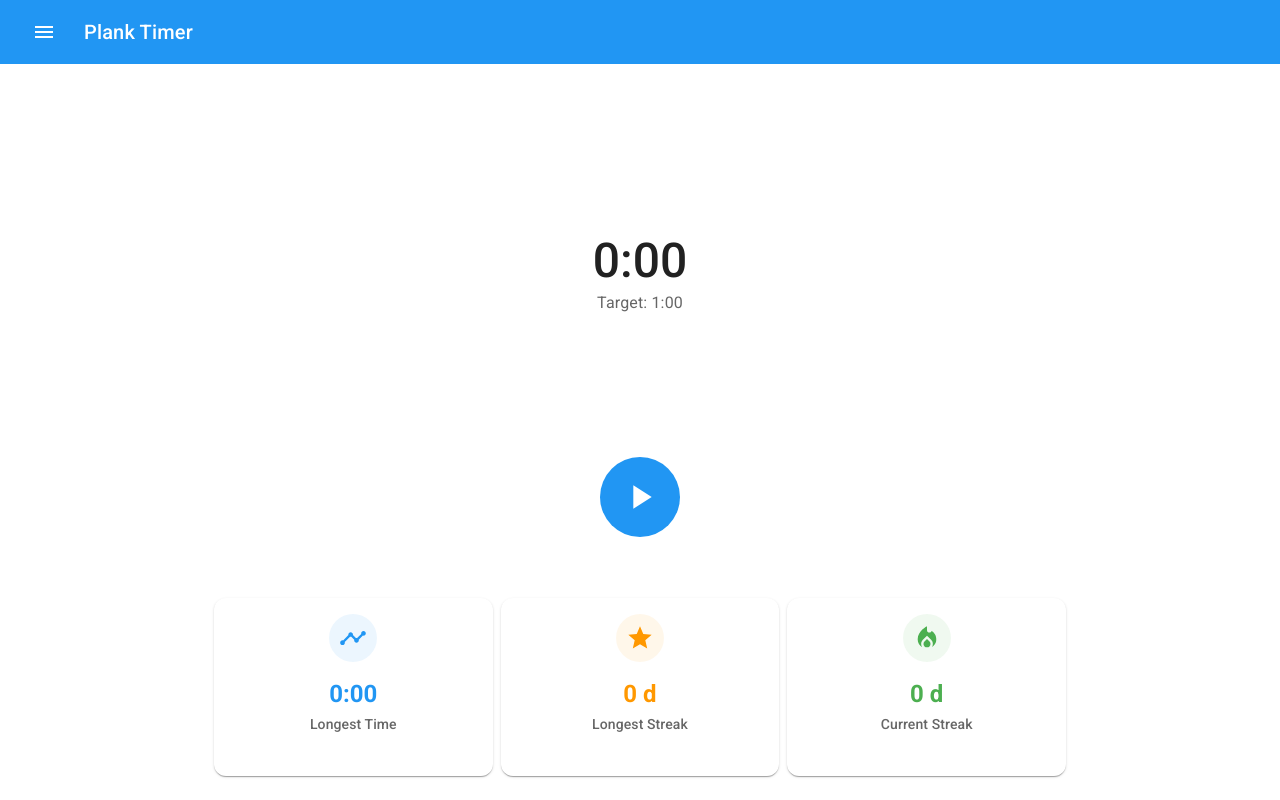
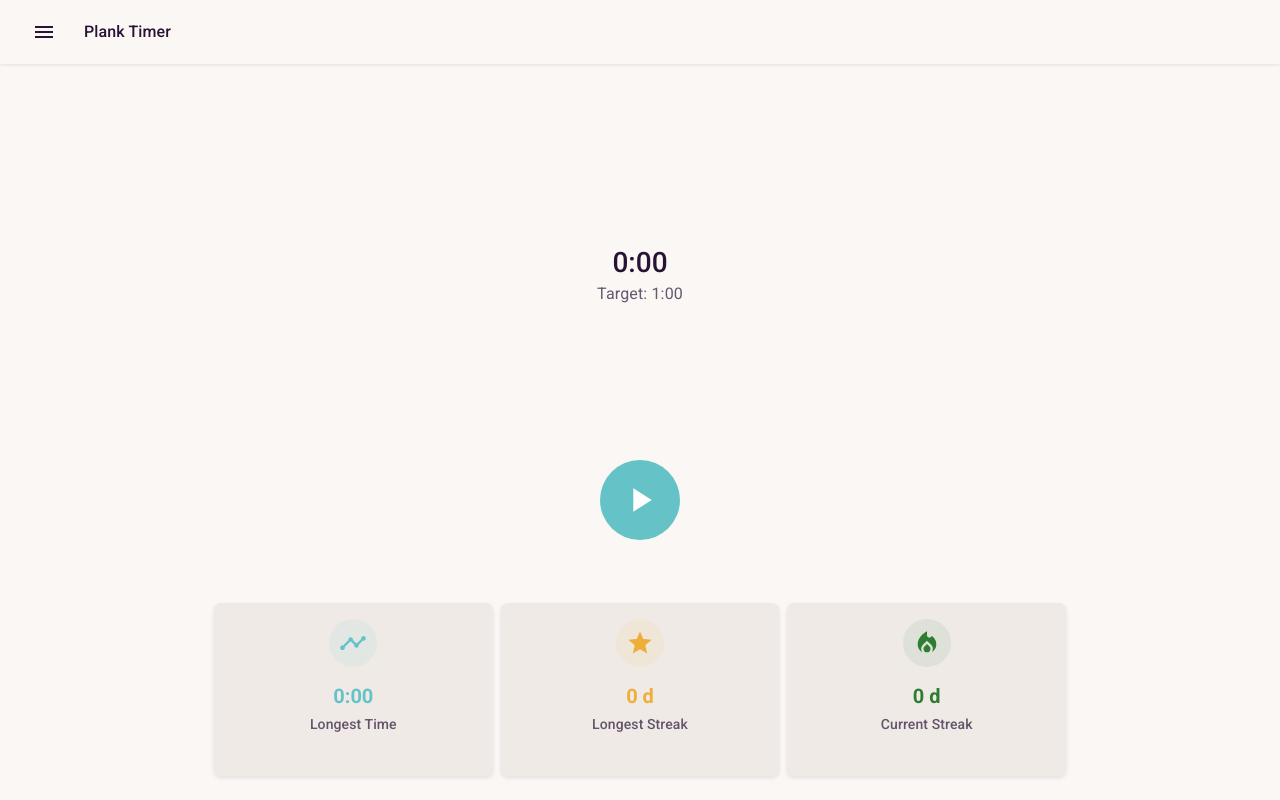
Before and after one commit to wudong/the-plank-app, a React (Vite) app: page / in a window 1280 px wide. Built offline with nearby package versions, Linux system fonts and the light colour scheme.

Commit message:
change the color theme to be a bit more appealing

```diff
--- a/src/components/Sidebar.tsx
+++ b/src/components/Sidebar.tsx
@@ -16,7 +16,11 @@ import {
   DialogActions,
   Button,
   TextField,
+  IconButton,
+  Paper,
+  useTheme
 } from '@mui/material';
+import EditIcon from '@mui/icons-material/Edit';
 import TimerIcon from '@mui/icons-material/Timer';
 import BarChartIcon from '@mui/icons-material/BarChart';
 import SettingsIcon from '@mui/icons-material/Settings';
@@ -37,6 +41,7 @@ const Sidebar: React.FC<SidebarProps> = ({
   userName = 'User',
   userAvatar = '/default-avatar.png',
 }) => {
+  const theme = useTheme();
   const [cleanDataDialogOpen, setCleanDataDialogOpen] = useState(false);
   const [editProfileOpen, setEditProfileOpen] = useState(false);
   const [editProfile, setEditProfile] = useState({
@@ -57,7 +62,7 @@ const Sidebar: React.FC<SidebarProps> = ({
     setCleanDataDialogOpen(false);
     usePlankStore.getState().reset();
     onClose();
-  }, [ onClose]);
+  }, [onMenuItemClick, onClose]);
 
   const handleCloseDialog = () => {
     setCleanDataDialogOpen(false);
@@ -93,17 +98,44 @@ const Sidebar: React.FC<SidebarProps> = ({
           role="presentation"
         >
 
-            <Box sx={{ display: 'flex', flexDirection: 'column', alignItems: 'center', position: 'relative', height: 200, bgcolor: 'primary.main', color: 'white', pt: 6 }}>
+            <Box sx={{
+              display: 'flex',
+              flexDirection: 'column',
+              alignItems: 'center',
+              position: 'relative',
+              my: 4,
+            }}>
               <Avatar
                 src={userAvatar}
-                sx={{ width: 80, height: 80, mb: 1 }}
-                onClick={handleEditProfile}
+                sx={{
+                  width: 80,
+                  height: 80,
+                  mb: 1,
+                  border: `3px solid ${theme.palette.background.paper}`,
+                  boxShadow: theme.shadows[3],
+                  backgroundColor: theme.palette.secondary.light
+                }}
               >
                 {userName?.charAt(0).toUpperCase()}
               </Avatar>
-              <Typography variant="h6" sx={{ mb: 1 }}>
-                {userName}
-              </Typography>
+              <Box sx={{ display: 'flex', alignItems: 'center' }}>
+                <Typography
+                  variant="h6"
+                  sx={{
+                    fontWeight: 500
+                  }}
+                >
+                  {userName}
+
+                </Typography>
+                <IconButton
+                  size="small"
+                  sx={{ ml: 1 }}
+                  onClick={handleEditProfile}
+                >
+                  <EditIcon fontSize="small" />
+                </IconButton>
+              </Box>
             </Box>
           <Divider />
           <List>
@@ -155,7 +187,6 @@ const Sidebar: React.FC<SidebarProps> = ({
         </DialogActions>
       </Dialog>
 
-      {/* Edit Profile Modal */}
       <Dialog open={editProfileOpen} onClose={handleCloseEditProfile}>
         <DialogTitle>Edit Profile</DialogTitle>
         <DialogContent>
--- a/src/theme.ts
+++ b/src/theme.ts
@@ -3,59 +3,238 @@ import { createTheme } from '@mui/material';
 export const theme = createTheme({
   palette: {
     primary: {
-      main: '#2196f3', // Blue
-      light: '#64b5f6',
-      dark: '#1976d2',
+      main: '#65c3c8', // daisyUI primary
+      light: '#8cd2d6',
+      dark: '#47888c',
+      contrastText: '#ffffff',
     },
     secondary: {
-      main: '#f50057', // Pink
-      light: '#ff4081',
-      dark: '#c51162',
-    },
-    success: {
-      main: '#4caf50', // Green
-      light: '#81c784',
-      dark: '#388e3c',
+      main: '#ef9fbc', // daisyUI secondary
+      light: '#f4b9ce',
+      dark: '#e77ea2',
+      contrastText: '#291334',
     },
     warning: {
-      main: '#ff9800', // Orange
-      light: '#ffb74d',
-      dark: '#f57c00',
+      main: '#eeaf3a', // daisyUI accent
+      light: '#f2c265',
+      dark: '#c79023',
+      contrastText: '#291334',
     },
-    error: {
-      main: '#f44336', // Red
-      light: '#e57373',
-      dark: '#d32f2f',
+    text: {
+      primary: '#291334', // daisyUI base-content
+      secondary: 'rgba(41, 19, 52, 0.7)', // Adjusted for readability
+      disabled: 'rgba(41, 19, 52, 0.38)',
     },
-    info: {
-      main: '#00bcd4', // Cyan
-      light: '#4dd0e1',
-      dark: '#0097a7',
+    background: {
+      default: '#faf7f5', // daisyUI base-100
+      paper: '#efeae6', // daisyUI base-200
     },
+    neutral: {
+      main: '#291334', // daisyUI neutral
+      light: '#3d1d4d',
+      dark: '#1a0c22',
+      contrastText: '#ffffff',
+    },
+    grey: {
+      50: '#faf7f5',  // daisyUI base-100
+      100: '#efeae6', // daisyUI base-200
+      200: '#e7e2df', // daisyUI base-300
+      300: '#d8d0cc',
+      400: '#bbb1ac',
+      500: '#9e938d',
+      600: '#82756e',
+      700: '#665a54',
+      800: '#4a403b',
+      900: '#2e2622',
+      A100: '#faf7f5',
+      A200: '#efeae6',
+      A400: '#e7e2df',
+      A700: '#d8d0cc',
+    },
+  },
+  shape: {
+    borderRadius: 19, // daisyUI --rounded-btn: 1.9rem
   },
   typography: {
     fontFamily: '"Roboto", "Helvetica", "Arial", sans-serif',
+    h1: {
+      fontWeight: 500,
+      fontSize: '2.5rem',
+    },
+    h2: {
+      fontWeight: 500,
+      fontSize: '2rem',
+    },
     h3: {
       fontWeight: 500,
+      fontSize: '1.75rem',
+    },
+    h4: {
+      fontWeight: 500,
+      fontSize: '1.5rem',
+    },
+    h5: {
+      fontWeight: 500,
+      fontSize: '1.25rem',
     },
     h6: {
       fontWeight: 500,
+      fontSize: '1rem',
+    },
+    subtitle1: {
+      fontSize: '1rem',
+      fontWeight: 400,
+    },
+    subtitle2: {
+      fontSize: '0.875rem',
+      fontWeight: 500,
+    },
+    body1: {
+      fontSize: '1rem',
+      lineHeight: 1.5,
+    },
+    body2: {
+      fontSize: '0.875rem',
+      lineHeight: 1.43,
     },
   },
   components: {
     MuiButton: {
       styleOverrides: {
         root: {
-          borderRadius: 8,
+          borderRadius: 19, // daisyUI --rounded-btn
+          textTransform: 'none',
+          fontWeight: 500,
         },
+        contained: {
+          boxShadow: 'none',
+          '&:hover': {
+            boxShadow: '0px 2px 4px rgba(41, 19, 52, 0.2)',
+          },
+        },
+      },
+      defaultProps: {
+        disableElevation: true,
       },
     },
     MuiCard: {
       styleOverrides: {
         root: {
-          borderRadius: 12,
+          borderRadius: 7, // daisyUI --tab-radius
+          backgroundColor: '#efeae6', // daisyUI base-200
+          boxShadow: '0px 2px 4px rgba(41, 19, 52, 0.1)',
+        },
+      },
+    },
+    MuiPaper: {
+      styleOverrides: {
+        root: {
+          backgroundImage: 'none',
+          backgroundColor: '#efeae6', // daisyUI base-200
+        },
+        elevation1: {
+          boxShadow: '0px 2px 4px rgba(41, 19, 52, 0.1)',
+        },
+        elevation2: {
+          boxShadow: '0px 4px 8px rgba(41, 19, 52, 0.1)',
+        },
+        elevation3: {
+          boxShadow: '0px 6px 12px rgba(41, 19, 52, 0.1)',
+        },
+      },
+      defaultProps: {
+        elevation: 1,
+      },
+    },
+    MuiAppBar: {
+      styleOverrides: {
+        root: {
+          backgroundColor: '#faf7f5', // daisyUI base-100
+          color: '#291334', // daisyUI base-content
+          boxShadow: '0px 1px 3px rgba(41, 19, 52, 0.1)',
+        },
+      },
+      defaultProps: {
+        elevation: 0,
+      },
+    },
+    MuiDrawer: {
+      styleOverrides: {
+        paper: {
+          backgroundColor: '#faf7f5', // daisyUI base-100
+          borderRight: '2px solid #e7e2df', // daisyUI base-300
+        },
+      },
+    },
+    MuiDialog: {
+      styleOverrides: {
+        paper: {
+          borderRadius: 7, // daisyUI --tab-radius
+          backgroundColor: '#faf7f5', // daisyUI base-100
+        },
+      },
+    },
+    MuiDivider: {
+      styleOverrides: {
+        root: {
+          borderColor: '#e7e2df', // daisyUI base-300
+        },
+      },
+    },
+    MuiTextField: {
+      styleOverrides: {
+        root: {
+          '& .MuiOutlinedInput-root': {
+            borderRadius: 7, // daisyUI --tab-radius
+            '& fieldset': {
+              borderWidth: '2px', // daisyUI --tab-border
+              borderColor: '#e7e2df', // daisyUI base-300
+            },
+          },
+        },
+      },
+    },
+    MuiTab: {
+      styleOverrides: {
+        root: {
+          borderRadius: 7, // daisyUI --tab-radius
+        },
+      },
+    },
+    MuiChip: {
+      styleOverrides: {
+        root: {
+          borderRadius: 19, // daisyUI --rounded-btn
+        },
+      },
+    },
+    MuiAvatar: {
+      styleOverrides: {
+        root: {
+          backgroundColor: '#65c3c8', // daisyUI primary
+          color: '#ffffff',
+        },
+      },
+    },
+    MuiListItem: {
+      styleOverrides: {
+        root: {
+          borderRadius: 7, // daisyUI --tab-radius
+          '&.Mui-selected': {
+            backgroundColor: 'rgba(101, 195, 200, 0.08)', // primary with opacity
+          },
         },
       },
     },
   },
 });
+
+// Add custom colors to the theme type
+declare module '@mui/material/styles' {
+  interface Palette {
+    neutral: Palette['primary'];
+  }
+  interface PaletteOptions {
+    neutral: PaletteOptions['primary'];
+  }
+}
```
